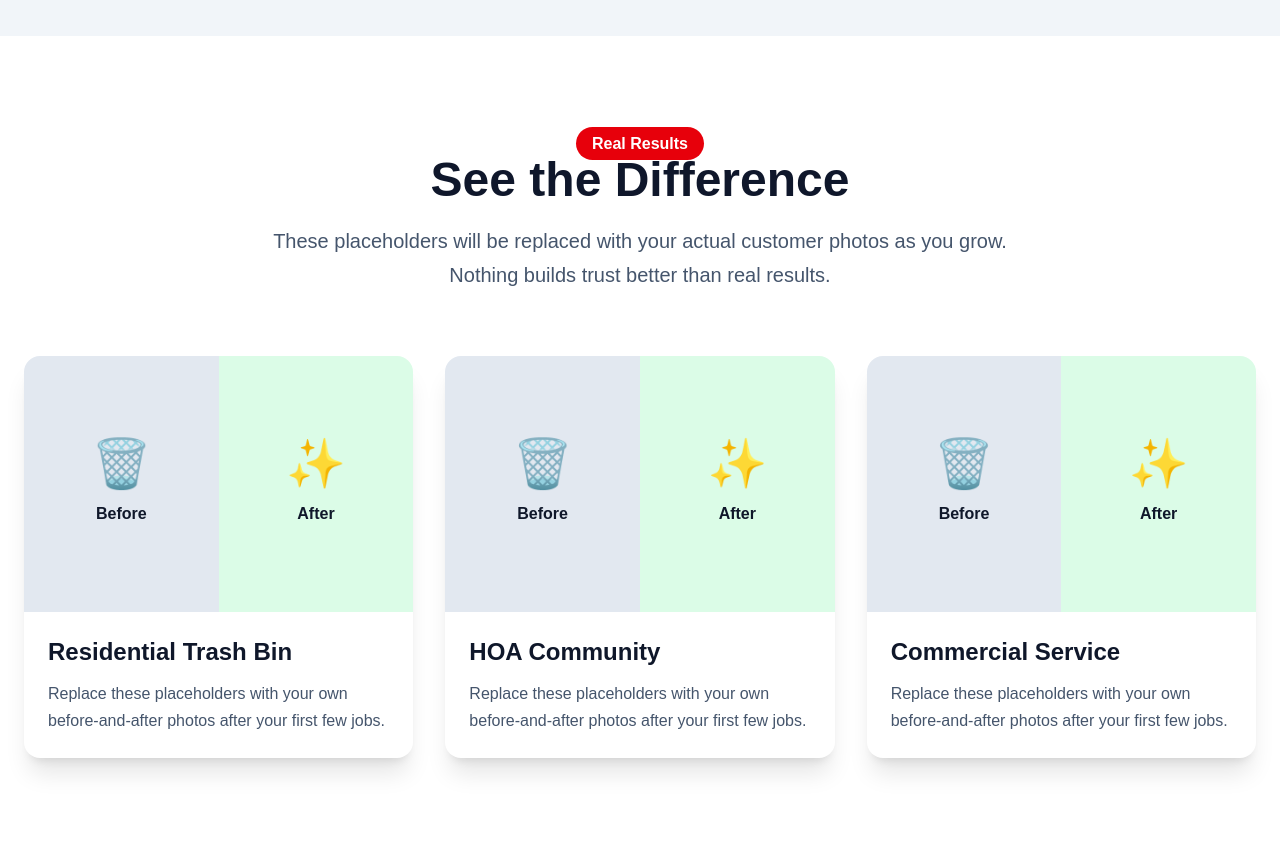
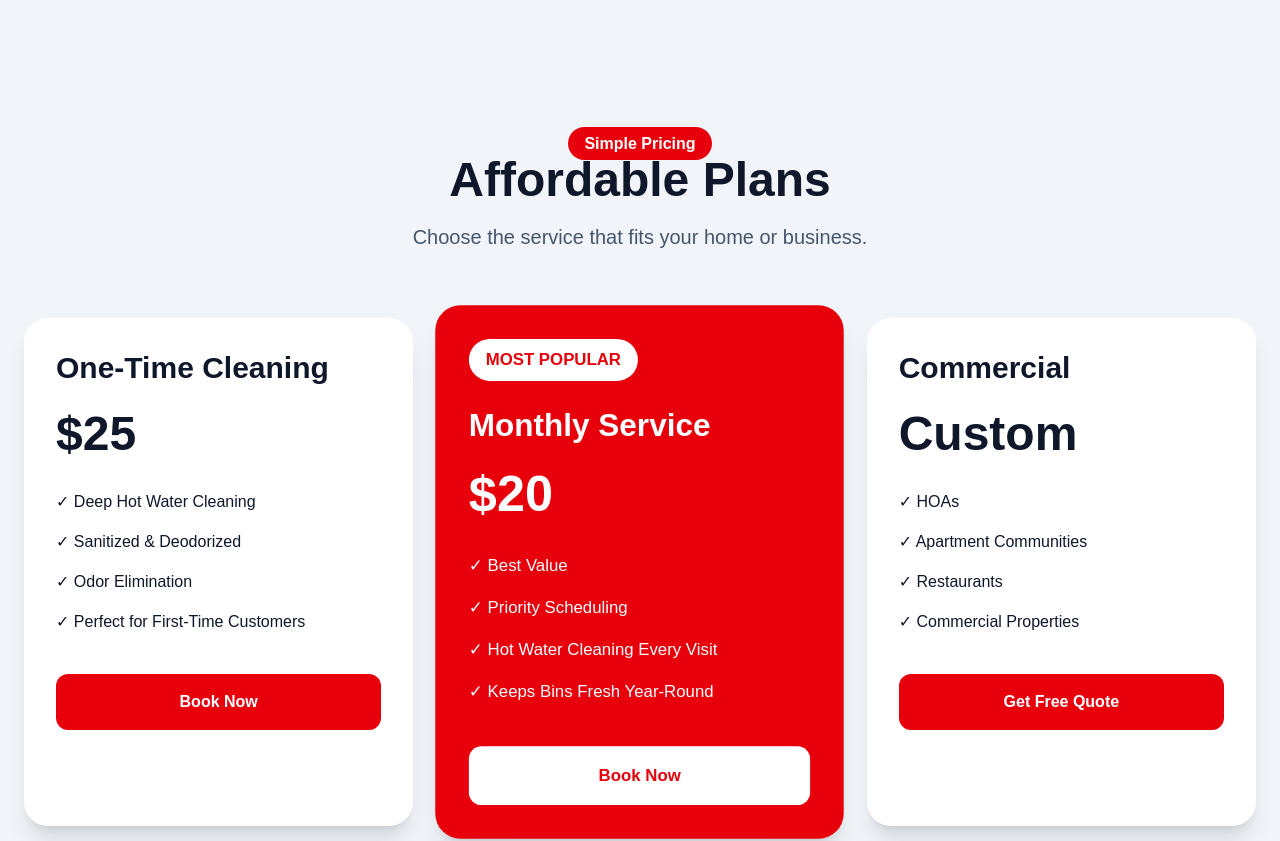
Before and after one commit to volunteerstatebincleaners/volunteer-state-bin-cleaners, a Next.js app: page / in a window 1280 px wide. Shown: the part 2580-3421 px from the top of the page. Built offline with nearby package versions, Linux system fonts and the light colour scheme.

Commit message:
Restore homepage sections

```diff
--- a/app/components/BeforeAfter.tsx
+++ /dev/null
@@ -1,87 +0,0 @@
-export default function BeforeAfter() {
-  const photos = [
-    {
-      before: "/before-placeholder.jpg",
-      after: "/after-placeholder.jpg",
-      title: "Residential Trash Bin",
-    },
-    {
-      before: "/before-placeholder.jpg",
-      after: "/after-placeholder.jpg",
-      title: "HOA Community",
-    },
-    {
-      before: "/before-placeholder.jpg",
-      after: "/after-placeholder.jpg",
-      title: "Commercial Service",
-    },
-  ];
-
-  return (
-    <section className="bg-white py-24">
-      <div className="max-w-7xl mx-auto px-6">
-
-        <div className="text-center mb-16">
-
-          <span className="bg-red-600 text-white px-4 py-2 rounded-full font-semibold">
-            Real Results
-          </span>
-
-          <h2 className="text-5xl font-black text-slate-900 mt-6">
-            See the Difference
-          </h2>
-
-          <p className="text-slate-600 text-xl mt-5 max-w-3xl mx-auto">
-            These placeholders will be replaced with your actual customer
-            photos as you grow. Nothing builds trust better than real results.
-          </p>
-
-        </div>
-
-        <div className="grid lg:grid-cols-3 gap-8">
-
-          {photos.map((photo) => (
-            <div
-              key={photo.title}
-              className="rounded-2xl overflow-hidden shadow-xl bg-white"
-            >
-              <div className="grid grid-cols-2">
-
-                <div className="bg-slate-200 h-64 flex items-center justify-center">
-                  <div className="text-center">
-                    <div className="text-5xl mb-3">🗑️</div>
-                    <p className="font-bold">Before</p>
-                  </div>
-                </div>
-
-                <div className="bg-green-100 h-64 flex items-center justify-center">
-                  <div className="text-center">
-                    <div className="text-5xl mb-3">✨</div>
-                    <p className="font-bold">After</p>
-                  </div>
-                </div>
-
-              </div>
-
-              <div className="p-6">
-
-                <h3 className="text-2xl font-bold">
-                  {photo.title}
-                </h3>
-
-                <p className="text-slate-600 mt-3">
-                  Replace these placeholders with your own before-and-after
-                  photos after your first few jobs.
-                </p>
-
-              </div>
-
-            </div>
-          ))}
-
-        </div>
-
-      </div>
-    </section>
-  );
-}
--- a/app/page.tsx
+++ b/app/page.tsx
@@ -2,8 +2,10 @@ import Navbar from "./components/Navbar";
 import Hero from "./components/Hero";
 import WhyChooseUs from "./components/WhyChooseUs";
 import HowItWorks from "./components/HowItWorks";
-import BeforeAfter from "./components/BeforeAfter";
 import Pricing from "./components/Pricing";
+import ServiceArea from "./components/ServiceArea";
+import FAQ from "./components/FAQ";
+import QuoteForm from "./components/QuoteForm";
 import Footer from "./components/Footer";
 
 export default function Home() {
@@ -12,17 +14,19 @@ export default function Home() {
       <Navbar />
 
       <main>
-
         <Hero />
 
         <WhyChooseUs />
 
         <HowItWorks />
 
-        <BeforeAfter />
-
         <Pricing />
 
+        <ServiceArea />
+
+        <FAQ />
+
+        <QuoteForm />
       </main>
 
       <Footer />
```
